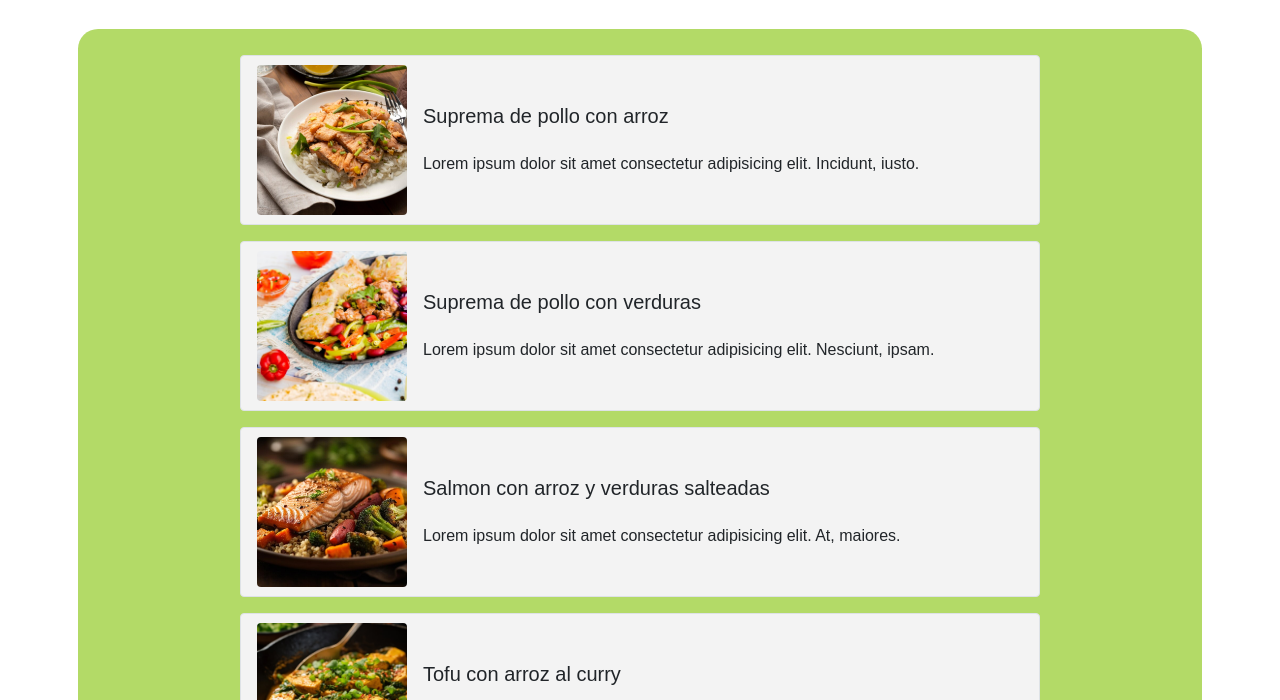
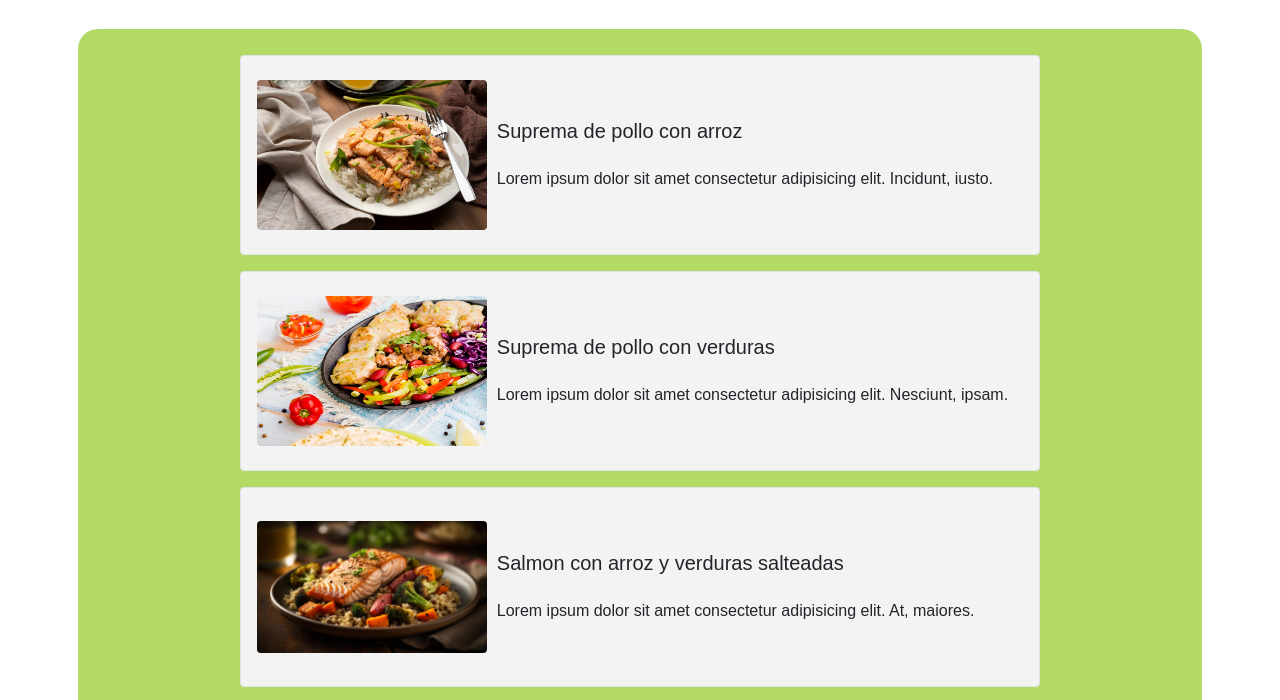
Before and after one commit to Jona-777/PreEntregaCoder, a plain HTML site: page pages/platos.html in a window 1280 px wide. Shown: the part 207-907 px from the top of the page. Drawn offline with nearby package versions, Linux system fonts and the light colour scheme; a web font is replaced by a local one.

Commit message:
mejorando la estructura de platos

```diff
--- a/pages/platos.html
+++ b/pages/platos.html
@@ -46,43 +46,43 @@
     <main id="main-platos" class="container p-3">
         <h1 class="text-center mb-5 mt-4">Platos saludables</h1>
         <section class="row g-3">
-            <article class="col-md-6 col-lg-12 d-flex align-items-center border rounded p-3">
-                <img class="img-fluid rounded me-3" src="../multimedia/platos1-pollo.jpg" alt="Es un plato de comida con supremas de pollo con arroz" style="width: 150px; height: 150px; object-fit: cover;">
+            <article class="col-md-6 col-lg-12 d-flex align-items-center border rounded p-3 art-com1">
+                <img class="img-fluid rounded img-comida" src="../multimedia/platos1-pollo.jpg" alt="Es un plato de comida con supremas de pollo con arroz">
                 <div>
                     <h5 class="mb-4">Suprema de pollo con arroz</h5>
                     <p class="mb-0">Lorem ipsum dolor sit amet consectetur adipisicing elit. Incidunt, iusto.</p>
                 </div>
             </article>
             <article class="col-md-6 col-lg-12 d-flex align-items-center border rounded p-3">
-                <img class="img-fluid rounded me-3" src="../multimedia/platos2-pollovedura.jpg" alt="Es un plato de comida con supremas de pollo con verdura" style="width: 150px; height: 150px; object-fit: cover;">
+                <img class="img-fluid rounded img-comida" src="../multimedia/platos2-pollovedura.jpg" alt="Es un plato de comida con supremas de pollo con verdura">
                 <div>
                     <h5 class="mb-4">Suprema de pollo con verduras</h5>
                     <p class="mb-0">Lorem ipsum dolor sit amet consectetur adipisicing elit. Nesciunt, ipsam.</p>
                 </div>
             </article>
             <article class="col-md-6 col-lg-12 d-flex align-items-center border rounded p-3">
-                <img class="img-fluid rounded me-3" src="../multimedia/platos3-salmon.jpg" alt="Es un plato de comida con salmon con arroz y salteado" style="width: 150px; height: 150px; object-fit: cover;">
+                <img class="img-fluid rounded img-comida" src="../multimedia/platos3-salmon.jpg" alt="Es un plato de comida con salmon con arroz y salteado">
                 <div>
                     <h5 class="mb-4">Salmon con arroz y verduras salteadas</h5>
                     <p class="mb-0">Lorem ipsum dolor sit amet consectetur adipisicing elit. At, maiores.</p>
                 </div>
             </article>
             <article class="col-md-6 col-lg-12 d-flex align-items-center border rounded p-3">
-                <img class="img-fluid rounded me-3" src="../multimedia/platos4-tofu.jpg" alt="Es un plato de comida con tofu con arroz al curry" style="width: 150px; height: 150px; object-fit: cover;">
+                <img class="img-fluid rounded img-comida" src="../multimedia/platos4-tofu.jpg" alt="Es un plato de comida con tofu con arroz al curry">
                 <div>
                     <h5 class="mb-4">Tofu con arroz al curry</h5>
                     <p class="mb-0">Lorem ipsum dolor sit amet consectetur adipisicing elit. Suscipit, consectetur?</p>
                 </div>
             </article>
             <article class="col-md-6 col-lg-12 d-flex align-items-center border rounded p-3">
-                <img class="img-fluid rounded me-3" src="../multimedia/platos5-atun.jpg" alt="Es un plato de comida con atun rojo con verduras" style="width: 150px; height: 150px; object-fit: cover;">
+                <img class="img-fluid rounded img-comida" src="../multimedia/platos5-atun.jpg" alt="Es un plato de comida con atun rojo con verduras">
                 <div>
                     <h5 class="mb-4">Atún rojo con verduras</h5>
                     <p class="mb-0">Lorem ipsum dolor sit amet consectetur adipisicing elit. Amet, explicabo.</p>
                 </div>
             </article>
             <article class="col-md-6 col-lg-12 d-flex align-items-center border rounded p-3">
-                <img class="img-fluid rounded me-3" src="../multimedia/platos6-carne.jpg" alt="Es un plato de comida con carne roja con verduras salteadas" style="width: 150px; height: 150px; object-fit: cover;">
+                <img class="img-fluid rounded img-comida" src="../multimedia/platos6-carne.jpg" alt="Es un plato de comida con carne roja con verduras salteadas">
                 <div>
                     <h5 class="mb-4">Carne magra con salteado de verduras</h5>
                     <p class="mb-0">Lorem ipsum dolor sit amet consectetur adipisicing elit. Praesentium, quis!</p>
--- a/style/style.css
+++ b/style/style.css
@@ -163,7 +163,14 @@ h1 {
 
 #main-platos section article {
     background-color: #f3f3f3;
+    overflow:hidden;
+    object-fit: cover;
+    gap: 10px;
+}
 
+.img-comida {
+    min-width: 130px;
+    max-height: 100px;
 }
 
 #main-perso p {
@@ -236,6 +243,17 @@ h3 {
 }
 
 @media only screen and (min-width: 480px) {
+    #main-platos section article {
+        background-color: #f3f3f3;
+        overflow:hidden;
+        object-fit: cover;
+    }
+
+    .img-comida {
+        min-width: 200px;
+        max-height: 150px;
+    }
+
     .footer-container {
         grid-template-columns: 1fr 1fr;
     }
@@ -319,6 +337,18 @@ h3 {
         margin: 10px 0 50px 0;
     }
 
+    #main-platos section article {
+        background-color: #f3f3f3;
+        overflow: hidden;
+        object-fit: cover;
+        width: 50%;
+        gap: 10px;
+    }
+
+    .img-comida {
+        width: 30%;
+    }
+
     .box-2 {
         justify-self: end;
         margin-right: 30px;
@@ -366,8 +396,10 @@ h3 {
 
     #main-platos section article {
         width: 800px;
-        height: 170px;
+        height: 200px;
     }
+
+
 
     .frase-footer {
         justify-self: start;
```
